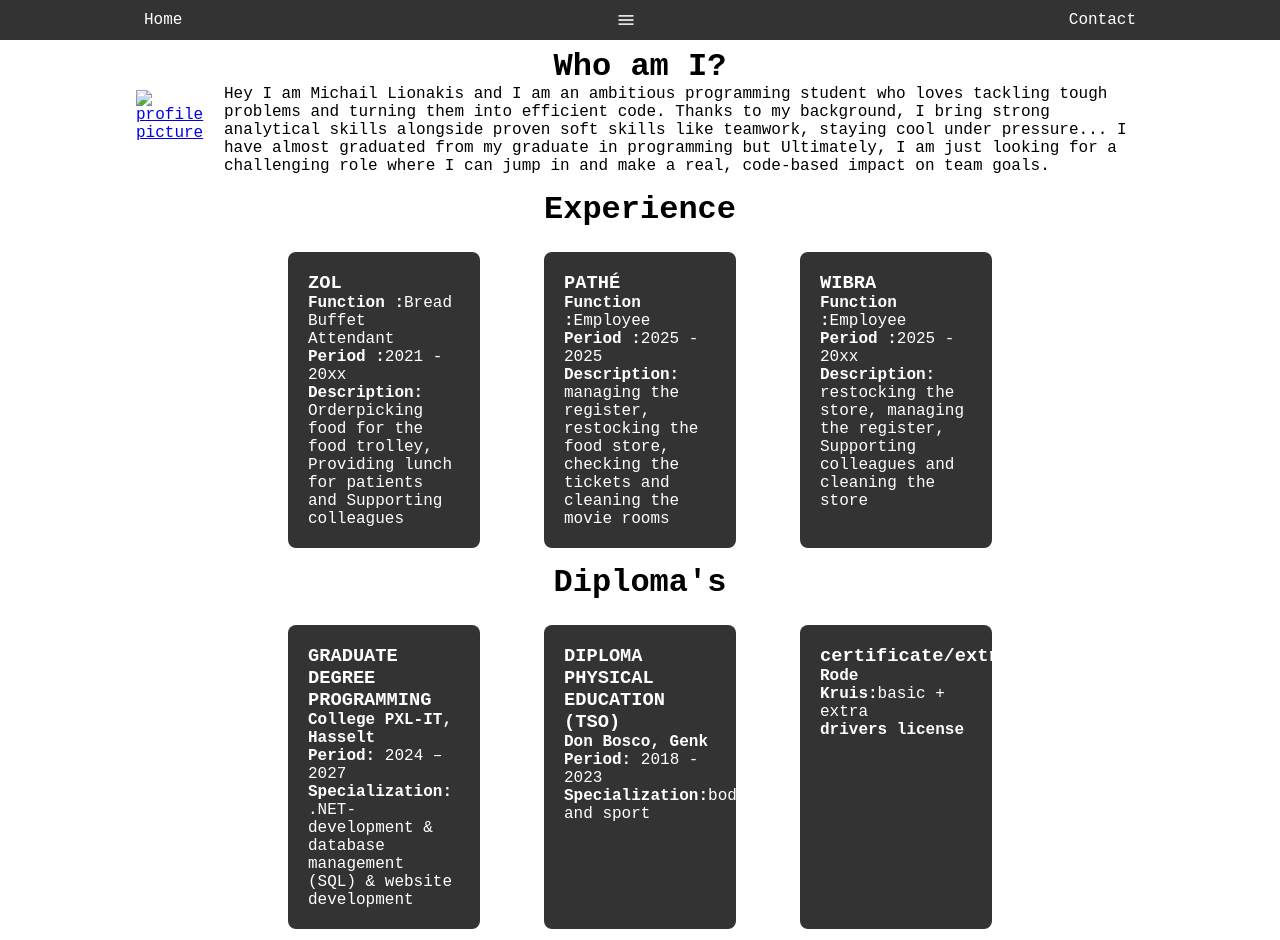
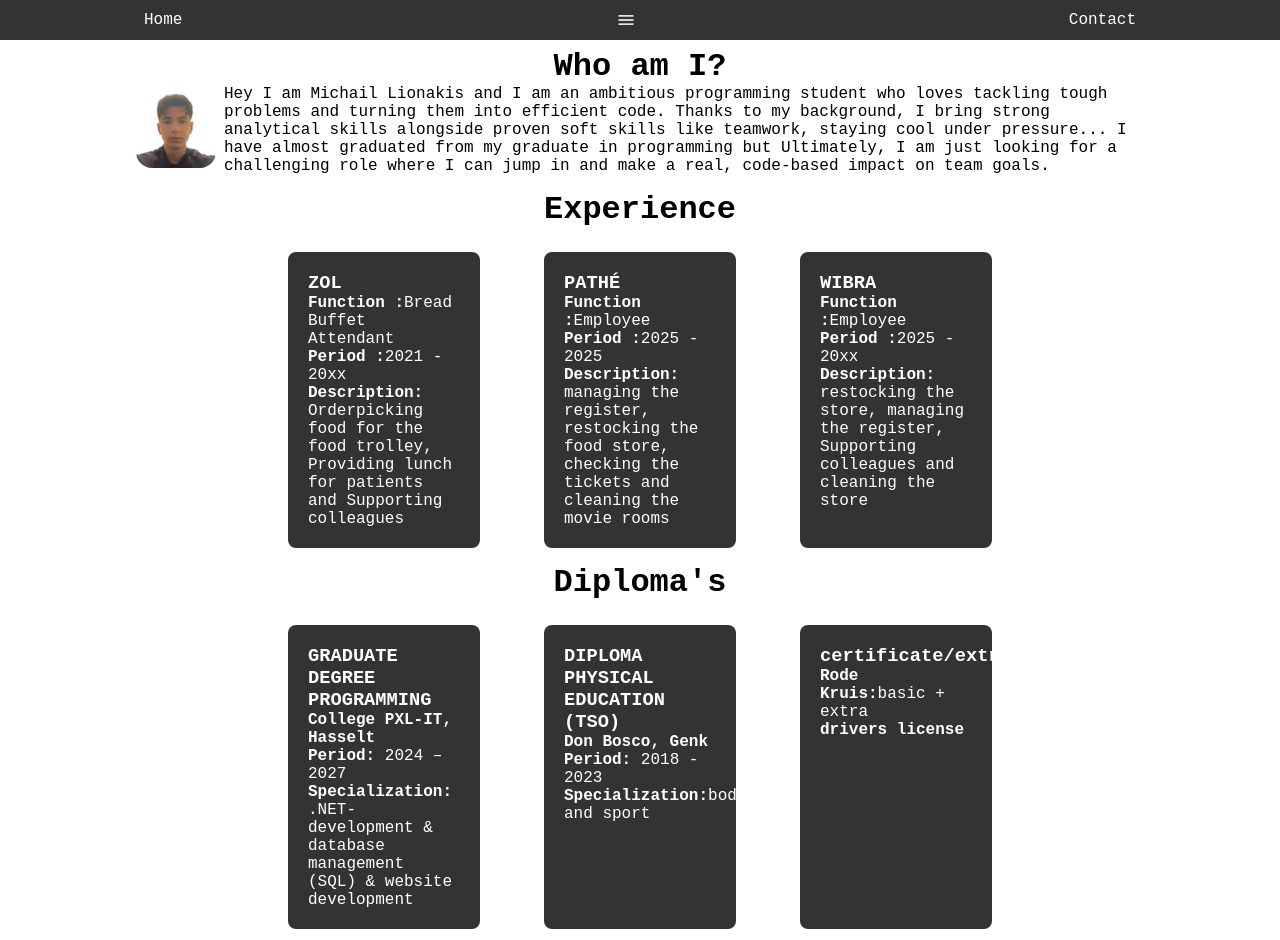
Before and after one commit to pxl-grpro-wpl1-2526/curriculum-vitae-MichaiLionakisPXL, a plain HTML site: page index.html in a window 1280 px wide. Shown: the top 940 px of the page. Drawn offline with Linux system fonts and the light colour scheme.

Commit message:
Web-profile-picture

```diff
--- a/css/style.css
+++ b/css/style.css
@@ -84,6 +84,7 @@ html {
                 min-height: 10vh;
                 margin-right: 1vh;
                 transition: transform 0.5s ease-in-out;
+                border-radius: 2vh;
                 &:hover{
                     box-shadow: #333 5px 5px;
                     transform: scale(1.1);
--- a/index.html
+++ b/index.html
@@ -25,7 +25,7 @@
   <div class="container-part" id="who-am-i">
     <h1>Who am I?</h1>
     <div class="container-info">
-      <a href="https://www.linkedin.com/in/michail-lionakis/"><img src="images/profielfoto-test.jpg" alt="profile picture"/></a>
+      <a href="https://www.linkedin.com/in/michail-lionakis/"><img src="images/IMG_1280.png" alt="profile picture"/></a>
       <p>Hey I am Michail Lionakis and I am an ambitious programming student who loves
         tackling tough problems and turning them into efficient code.
         Thanks to my background, I bring strong analytical skills alongside proven soft skills like teamwork,
```
Also changed, not shown: images/IMG_1280.png (added).
